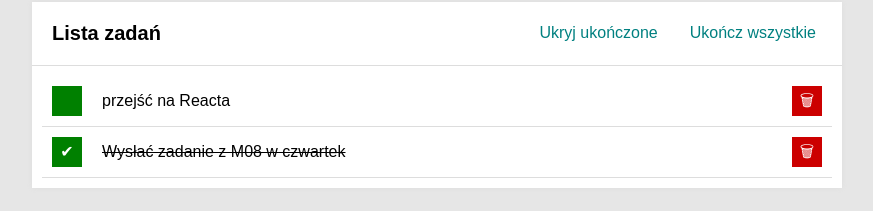
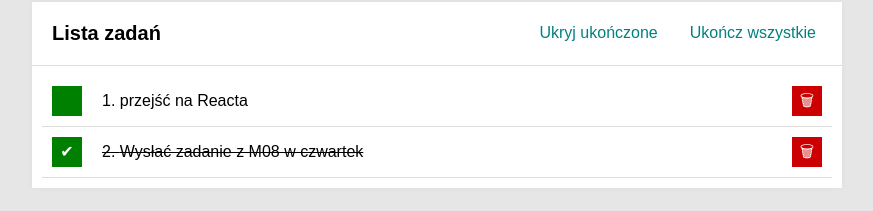
Before and after one commit to PawelMajka/todo-list-react, a React (Create React App) app: page / in a window 1280 px wide. Shown: the part 252-463 px from the top of the page, without its empty margins (203-1076 px from the left). Built offline with nearby package versions, Linux system fonts and the light colour scheme.

Commit message:
adding a task number

```diff
--- a/src/Tasks/index.js
+++ b/src/Tasks/index.js
@@ -15,7 +15,7 @@ const Tasks = ({ tasks, hideDone, removeTask, toggleTaskDone }) => (
         <span
           className={`tasks__content ${task.done ? "tasks__content--done" : ""}`}
         >
-          {task.content}
+          {task.id}. {task.content}
         </span>
         <button
           onClick={() => removeTask(task.id)}
```
